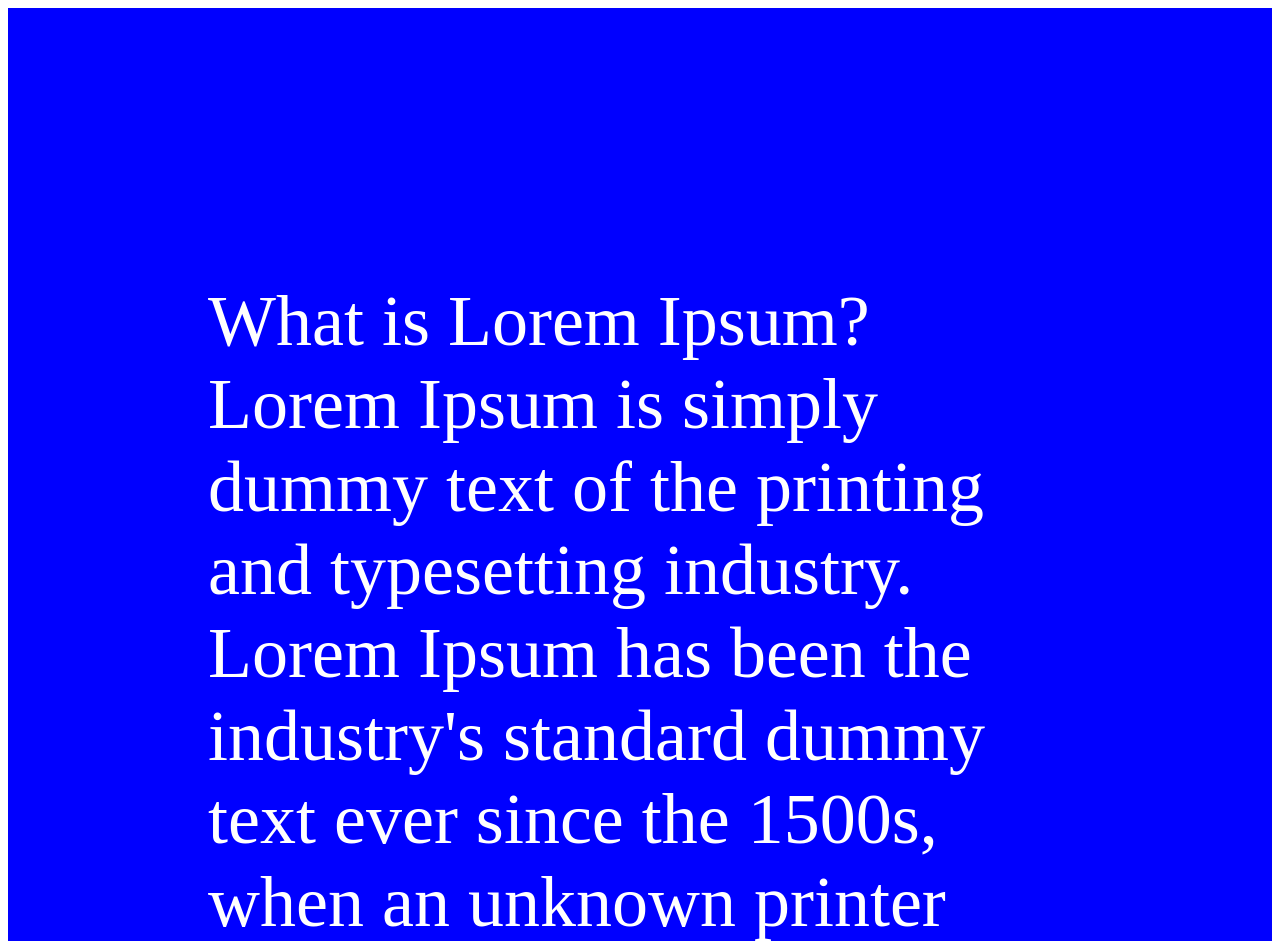
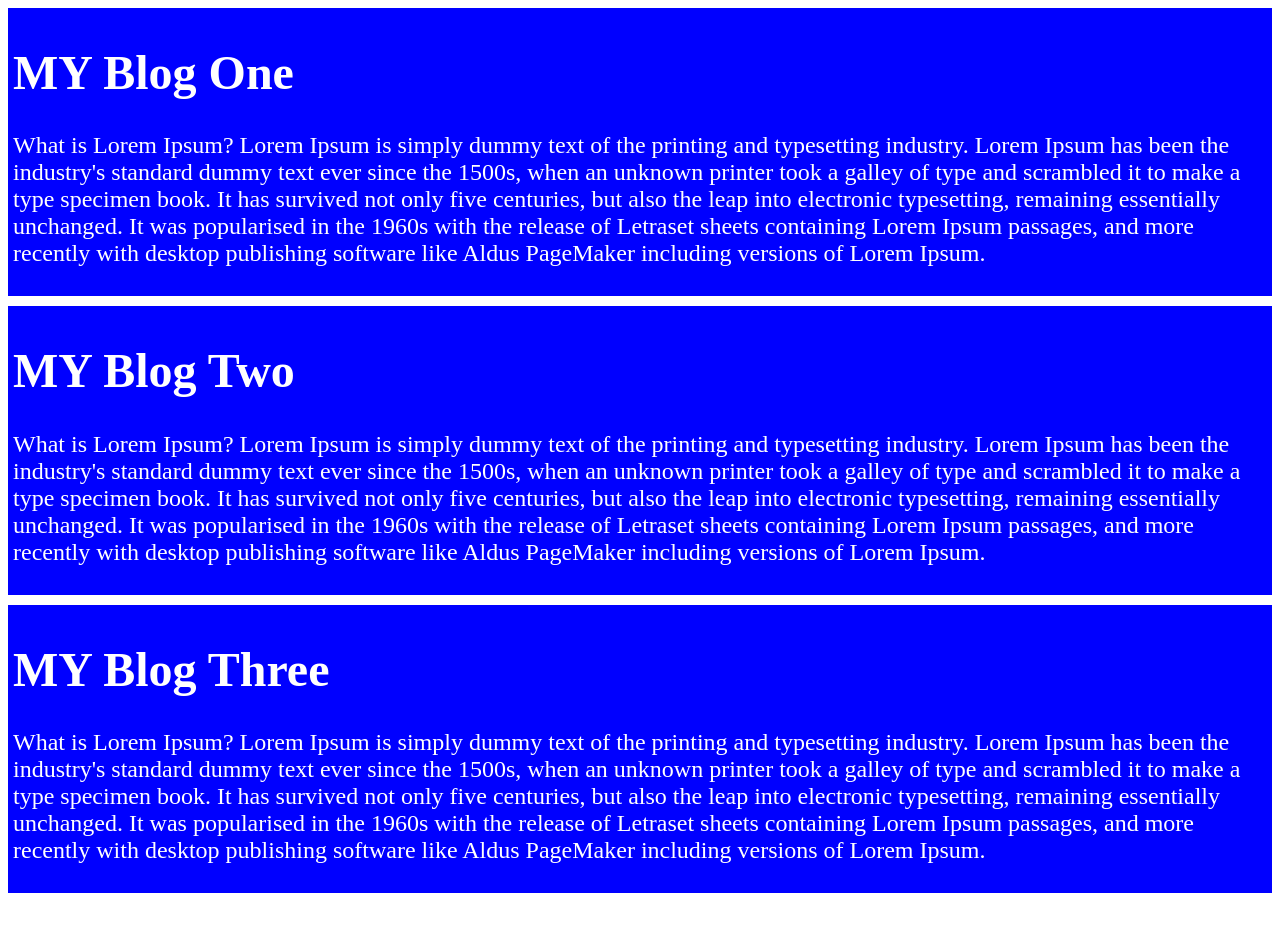
Before and after one commit to mhdsaifislam/my-simple-website, a plain HTML site: page index.html in a window 1280 px wide. Shown: the top 941 px of the page. After the commit the page ends 903 px from the top, so only its background shows below. Drawn offline with Linux system fonts and the light colour scheme.

Commit message:
added the second and third blog

```diff
--- a/index.html
+++ b/index.html
@@ -8,6 +8,17 @@
 </head>
 <body>
    <div>
+    <h1>MY Blog One</h1>
+    <p>What is Lorem Ipsum?
+        Lorem Ipsum is simply dummy text of the printing and typesetting industry. Lorem Ipsum has been the industry's standard dummy text ever since the 1500s, when an unknown printer took a galley of type and scrambled it to make a type specimen book. It has survived not only five centuries, but also the leap into electronic typesetting, remaining essentially unchanged. It was popularised in the 1960s with the release of Letraset sheets containing Lorem Ipsum passages, and more recently with desktop publishing software like Aldus PageMaker including versions of Lorem Ipsum.</p>
+   </div>
+   <div>
+    <h1>MY Blog Two</h1>
+    <p>What is Lorem Ipsum?
+        Lorem Ipsum is simply dummy text of the printing and typesetting industry. Lorem Ipsum has been the industry's standard dummy text ever since the 1500s, when an unknown printer took a galley of type and scrambled it to make a type specimen book. It has survived not only five centuries, but also the leap into electronic typesetting, remaining essentially unchanged. It was popularised in the 1960s with the release of Letraset sheets containing Lorem Ipsum passages, and more recently with desktop publishing software like Aldus PageMaker including versions of Lorem Ipsum.</p>
+   </div>
+   <div>
+    <h1>MY Blog Three</h1>
     <p>What is Lorem Ipsum?
         Lorem Ipsum is simply dummy text of the printing and typesetting industry. Lorem Ipsum has been the industry's standard dummy text ever since the 1500s, when an unknown printer took a galley of type and scrambled it to make a type specimen book. It has survived not only five centuries, but also the leap into electronic typesetting, remaining essentially unchanged. It was popularised in the 1960s with the release of Letraset sheets containing Lorem Ipsum passages, and more recently with desktop publishing software like Aldus PageMaker including versions of Lorem Ipsum.</p>
    </div>
--- a/styles/blog.css
+++ b/styles/blog.css
@@ -1,6 +1,8 @@
 div{
     background-color: blue;
     color: white;
-    padding: 200px;
-    font-size: 72px;
+    padding: 5px;
+    font-size: 24px;
+    margin-bottom: 10px;
+
 }
```
